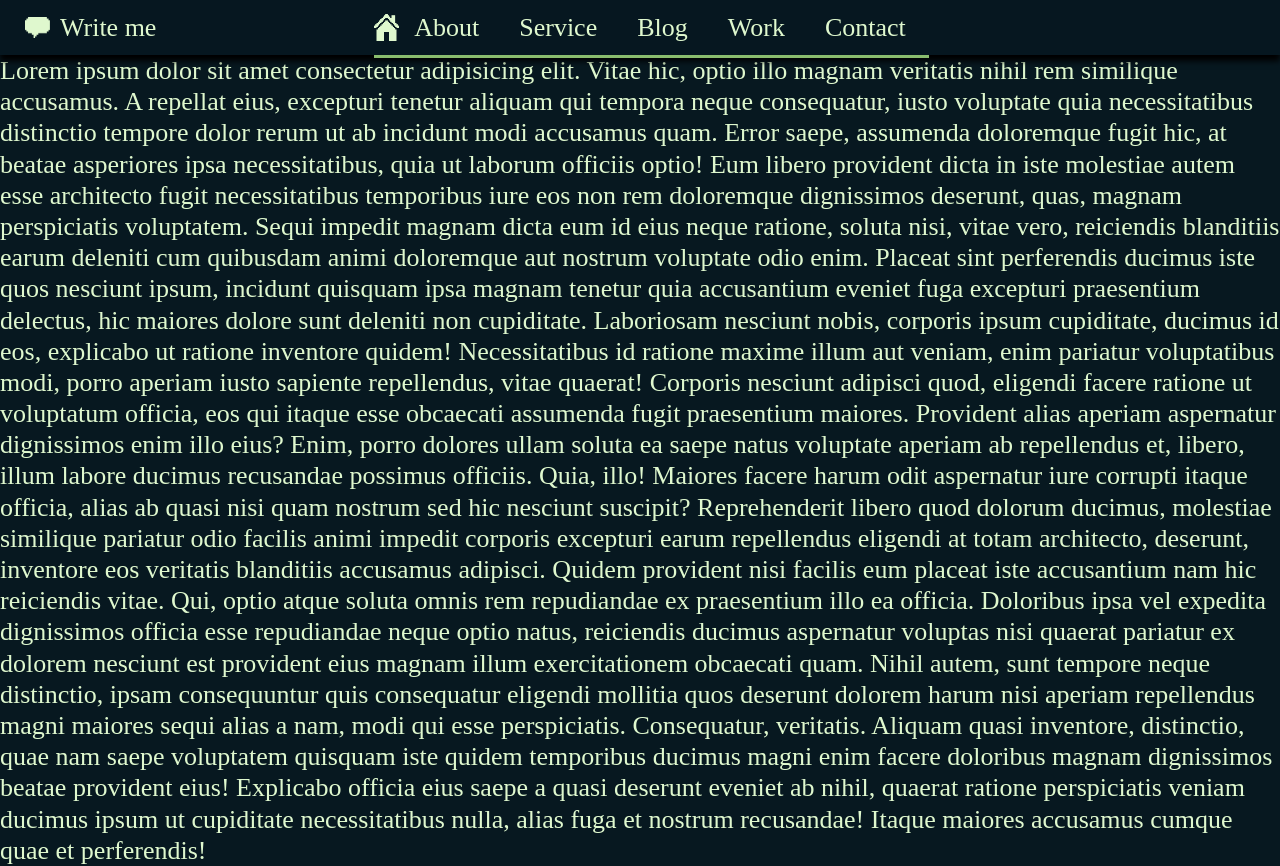
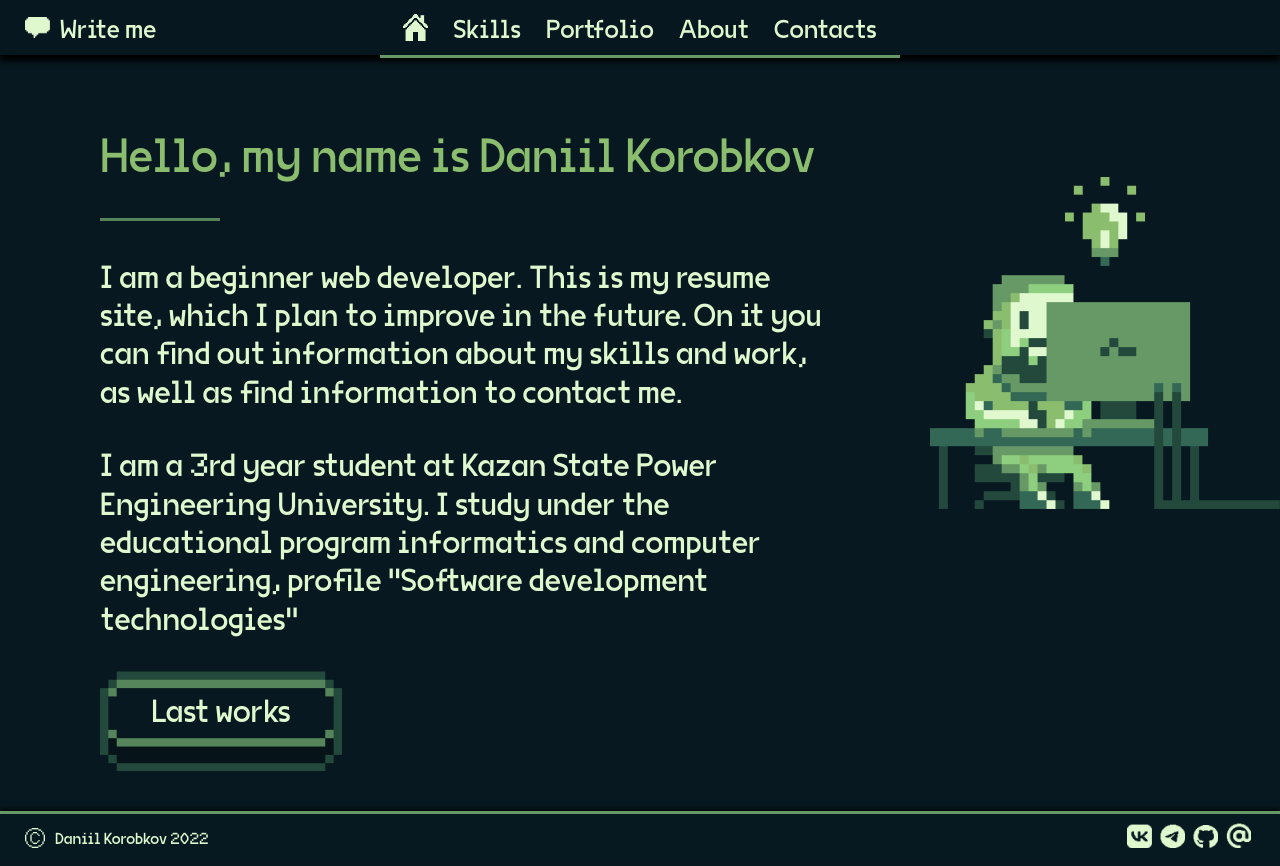
Before and after one commit to QKinda/Resume, a plain HTML site: page index.html in a window 1280 px wide. Drawn offline with Linux system fonts and the light colour scheme; files whose address does not match are found by name; a web font is replaced by a local one.

Commit message:
main + footer

```diff
--- a/assets/css/index_style.css
+++ b/assets/css/index_style.css
@@ -37,7 +37,7 @@ h6 {
 
 /* Icons */
 .icon {
-    position: absolute;
+    /* position: absolute; */
     transition: scale .2s linear;
     transition: ease-in-out .2s;
     width: 25px;
@@ -59,6 +59,18 @@ h6 {
     position: fixed;
 }
 
+.header:after {
+    content: "";
+    display: block;
+    width: 520px;
+    height: 3px;
+    background-color: #679966;
+    margin: 0 auto;
+
+    top: 100%;
+    z-index: auto;
+}
+
 .header_inner {
     display: flex;
     flex-direction: row;
@@ -71,7 +83,7 @@ h6 {
 }
 
 .write_me a {
-    margin-left: 35px;
+    margin-left: 10px;
 }
 
 .write_me {
@@ -96,21 +108,9 @@ h6 {
     align-items: center;
 }
 
-.navigation:after {
-    content: "";
-    display: block;
-    width: 555px;
-    height: 3px;
-    background-color: #8ABD6E;
-
-    position: absolute;
-    top: 100%;
-    z-index: 1;
-}
-
 .nav_link {
     display: inline-block;
-    margin-left: 40px;
+    margin-left: 25px;
     text-decoration: none;
     color: #DFF8CE;
     transition: color .2s linear;
@@ -144,6 +144,96 @@ h6 {
     opacity: 1;
 }
 
+
+/* Main */
 .main {
     margin-top: 55px;
 }
+
+.main_inner {
+    width: 100%;
+    margin: 0 auto;
+    display: flex;
+    flex-direction: row;
+}
+
+.main_info {
+    width: 750px;
+    margin: 70px 100px 0px 100px;
+}
+
+.main_header {
+    position: relative;
+    color: #8ABD6E;
+    font-size: 48px;
+    z-index: -1;
+}
+
+.main_header:after {
+    content: "";
+    display: block;
+    width: 120px;
+    height: 3px;
+
+    background-color: #56855B;
+
+    left: 0;
+
+    margin-top: 35px;
+}
+
+.main_text {
+    font-size: 32px;
+    margin-top: 35px;
+}
+
+.worker {
+    margin: auto;
+}
+
+
+.footer {
+    width: 100%;
+    bottom: 0;
+    left: 0;
+    right: 0;
+
+    background: rgba(7, 24, 32, 0.97);
+}
+
+.footer_inner {
+    display: flex;
+    flex-direction: row;
+    justify-content: space-between;
+
+    height: 50px;
+
+    border-top: solid #679966 3px;
+    box-shadow: 0px -1px 6px #000000;
+    padding-left: 25px;
+    padding-right: 25px;
+}
+
+.copyright {
+    font-size: 16px;
+    display: flex;
+    align-items: center;
+}
+
+.copyright img {
+    margin-right: 10px;
+}
+
+.social {
+    display: flex;
+    align-items: center;
+}
+
+.social a {
+    margin: 0 4px;
+}
+
+/* Buttons */
+.last_works_button {
+    margin: 35px 100px 35px 100px;
+}
--- a/index.html
+++ b/index.html
@@ -16,53 +16,67 @@
         <div class="container">
             <div class="header_inner">
                 <div class="write_me">
-                    <img class="icon" src="assets/imgs/Write_icon.png" alt="Write_icon">
+                    <img class="icon" src="assets/imgs/icons/Write_icon.png" alt="Write_icon">
                     <a class="nav_link" href="#">Write me</a>
                 </div>
                 <nav class="navigation">
-                    <img class="icon" src="assets/imgs/Home_icon.png" alt="Home_icon">
+                    <img class="icon" src="assets/imgs/icons/Home_icon.png" alt="Home_icon">
+                    <a class="nav_link" href="#">Skills</a>
+                    <a class="nav_link" href="#">Portfolio</a>
                     <a class="nav_link" href="#">About</a>
-                    <a class="nav_link" href="#">Service</a>
-                    <a class="nav_link" href="#">Blog</a>
-                    <a class="nav_link" href="#">Work</a>
-                    <a class="nav_link" href="#">Contact</a>
+                    <a class="nav_link" href="#">Contacts</a>
                 </nav>
                 <div class="right_space"></div>
             </div>
         </div>
     </section>
     <section class="main">
-        <div class="text">Lorem ipsum dolor sit amet consectetur adipisicing elit. Vitae hic, optio illo magnam
-            veritatis nihil rem similique accusamus. A repellat eius, excepturi tenetur aliquam qui tempora neque
-            consequatur, iusto voluptate quia necessitatibus distinctio tempore dolor rerum ut ab incidunt modi
-            accusamus quam. Error saepe, assumenda doloremque fugit hic, at beatae asperiores ipsa necessitatibus, quia
-            ut laborum officiis optio! Eum libero provident dicta in iste molestiae autem esse architecto fugit
-            necessitatibus temporibus iure eos non rem doloremque dignissimos deserunt, quas, magnam perspiciatis
-            voluptatem. Sequi impedit magnam dicta eum id eius neque ratione, soluta nisi, vitae vero, reiciendis
-            blanditiis earum deleniti cum quibusdam animi doloremque aut nostrum voluptate odio enim. Placeat sint
-            perferendis ducimus iste quos nesciunt ipsum, incidunt quisquam ipsa magnam tenetur quia accusantium eveniet
-            fuga excepturi praesentium delectus, hic maiores dolore sunt deleniti non cupiditate. Laboriosam nesciunt
-            nobis, corporis ipsum cupiditate, ducimus id eos, explicabo ut ratione inventore quidem! Necessitatibus id
-            ratione maxime illum aut veniam, enim pariatur voluptatibus modi, porro aperiam iusto sapiente repellendus,
-            vitae quaerat! Corporis nesciunt adipisci quod, eligendi facere ratione ut voluptatum officia, eos qui
-            itaque esse obcaecati assumenda fugit praesentium maiores. Provident alias aperiam aspernatur dignissimos
-            enim illo eius? Enim, porro dolores ullam soluta ea saepe natus voluptate aperiam ab repellendus et, libero,
-            illum labore ducimus recusandae possimus officiis. Quia, illo! Maiores facere harum odit aspernatur iure
-            corrupti itaque officia, alias ab quasi nisi quam nostrum sed hic nesciunt suscipit? Reprehenderit libero
-            quod dolorum ducimus, molestiae similique pariatur odio facilis animi impedit corporis excepturi earum
-            repellendus eligendi at totam architecto, deserunt, inventore eos veritatis blanditiis accusamus adipisci.
-            Quidem provident nisi facilis eum placeat iste accusantium nam hic reiciendis vitae. Qui, optio atque soluta
-            omnis rem repudiandae ex praesentium illo ea officia. Doloribus ipsa vel expedita dignissimos officia esse
-            repudiandae neque optio natus, reiciendis ducimus aspernatur voluptas nisi quaerat pariatur ex dolorem
-            nesciunt est provident eius magnam illum exercitationem obcaecati quam. Nihil autem, sunt tempore neque
-            distinctio, ipsam consequuntur quis consequatur eligendi mollitia quos deserunt dolorem harum nisi aperiam
-            repellendus magni maiores sequi alias a nam, modi qui esse perspiciatis. Consequatur, veritatis. Aliquam
-            quasi inventore, distinctio, quae nam saepe voluptatem quisquam iste quidem temporibus ducimus magni enim
-            facere doloribus magnam dignissimos beatae provident eius! Explicabo officia eius saepe a quasi deserunt
-            eveniet ab nihil, quaerat ratione perspiciatis veniam ducimus ipsum ut cupiditate necessitatibus nulla,
-            alias fuga et nostrum recusandae! Itaque maiores accusamus cumque quae et perferendis!</div>
+        <div class="container">
+            <div class="main_inner">
+                <div class="main_info">
+                    <div class="main_header">
+                        Hello, my name is Daniil Korobkov
+                    </div>
+                    <div class="main_text">
+                        I am a beginner web developer. This is my resume site, which I plan to improve in the future. On
+                        it you can find out information about my skills and work, as well as find information to contact
+                        me.
+                    </div>
+                    <div class="main_text">
+                        I am a 3rd year student at Kazan State Power Engineering University. I study under the
+                        educational program informatics and computer engineering, profile "Software development
+                        technologies"
+                    </div>
+                </div>
+                <div class="worker">
+                    <img src="assets/imgs/Worker.png" alt="Worker_image" width="350px">
+                </div>
+            </div>
+            <div class="last_works_button">
+                <img src="assets/imgs/LastWorksButton.png" alt="Button_image" width="242px">
+            </div>
+        </div>
     </section>
-
+    <section class="footer">
+        <div class="container">
+            <div class="footer_inner">
+                <div class="copyright">
+                    <img src="assets/imgs/Copyright.png" alt="Copyright_icon" width="20px">
+                    Daniil Korobkov 2022
+                </div>
+                <div class="social">
+                    <a href="https://vk.com/id.danone" target="_blank"><img class="icon"
+                            src="assets/imgs/icons/VK_icon.png" alt="VK_icon"></a>
+                    <a href="https://t.me/id_danone" target="_blank"><img class="icon"
+                            src="assets/imgs/icons/Telegram_icon.png" alt="Telegram_icon"></a>
+                    <a href="https://github.com/QKinda" target="_blank"><img class="icon"
+                            src="assets/imgs/icons/Github_icon.png" alt="Github_icon"></a>
+                    <a href="#" target="_blank"><img class="icon" src="assets/imgs/icons/Email_icon.png"
+                            alt="Email_icon"></a>
+                </div>
+            </div>
+        </div>
+    </section>
 </body>
 
 </html>
```
Also changed, not shown: assets/fonts/VG5000-REGULAR.OTF (added), assets/imgs/Copyright.png (added), assets/imgs/LastWorksButton.png (added), assets/imgs/Worker.png (added), assets/imgs/icons/Email_icon.png (added), assets/imgs/icons/Github_icon.png (added), assets/imgs/icons/Home_icon.png (renamed from assets/imgs/Home_icon.png), assets/imgs/icons/Telegram_icon.png (added), assets/imgs/icons/VK_icon.png (added), assets/imgs/icons/Write_icon.png (renamed from assets/imgs/Write_icon.png).
